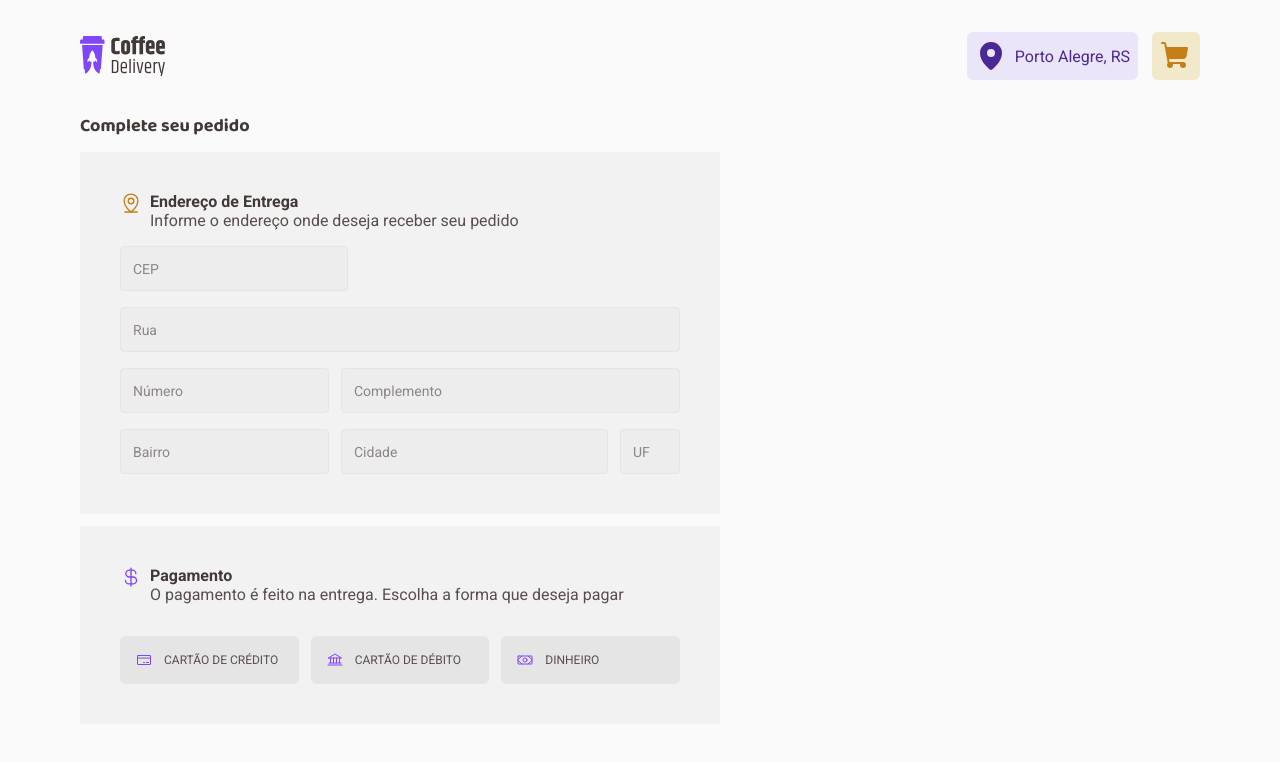
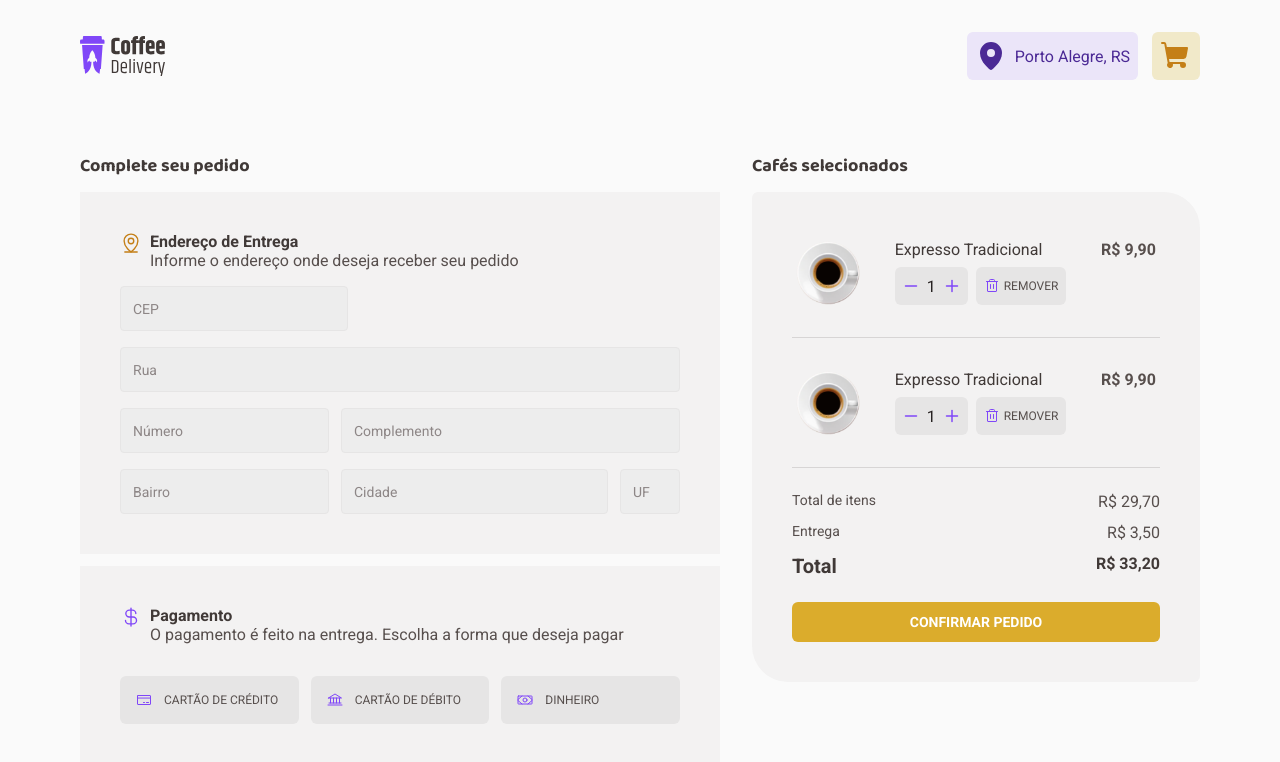
Before and after one commit to johnnycfg/coffee-delivery, a React (Vite) app: page /checkout in a window 1280 px wide. Shown: the top 762 px of the page. Built offline with nearby package versions, Linux system fonts and the light colour scheme.

Commit message:
checkout page finished

```diff
--- a/src/pages/Checkout/index.tsx
+++ b/src/pages/Checkout/index.tsx
@@ -4,19 +4,31 @@ import {
   CurrencyDollar,
   MapPinLine,
   Money,
+  Trash,
 } from 'phosphor-react'
+import { QuantitySelector } from '../../components/QuantitySelector'
 import {
   AddressSection,
+  CheckoutForm,
   CompleteOrderSection,
+  ConfirmOrderButton,
+  Divider,
   Input,
+  OrderItem,
+  OrderItemActions,
+  OrderList,
+  OrderSummary,
+  OrderSummarySection,
   PaymentSection,
   RadioGroupContainer,
+  RemoveItemButton,
+  SelectedCoffeeSection,
 } from './styles'
 
 export function Checkout() {
   return (
     <main>
-      <form>
+      <CheckoutForm>
         <CompleteOrderSection>
           <h1>Complete seu pedido</h1>
 
@@ -85,7 +97,71 @@ export function Checkout() {
             </RadioGroupContainer>
           </PaymentSection>
         </CompleteOrderSection>
-      </form>
+
+        <SelectedCoffeeSection>
+          <h1>Cafés selecionados</h1>
+
+          <OrderSummarySection>
+            <OrderList>
+              <OrderItem>
+                <img
+                  src="./src/assets/expresso.png"
+                  alt="xicara de café de café expresso tradicional"
+                />
+                <div>
+                  <h2>Expresso Tradicional</h2>
+                  <OrderItemActions>
+                    <QuantitySelector />
+                    <RemoveItemButton type="button">
+                      <Trash /> REMOVER
+                    </RemoveItemButton>
+                  </OrderItemActions>
+                </div>
+                <span>R$ 9,90</span>
+              </OrderItem>
+
+              <Divider />
+
+              <OrderItem>
+                <img
+                  src="./src/assets/expresso.png"
+                  alt="xicara de café de café expresso tradicional"
+                />
+                <div>
+                  <h2>Expresso Tradicional</h2>
+                  <OrderItemActions>
+                    <QuantitySelector />
+                    <RemoveItemButton type="button">
+                      <Trash /> REMOVER
+                    </RemoveItemButton>
+                  </OrderItemActions>
+                </div>
+
+                <span>R$ 9,90</span>
+              </OrderItem>
+              <Divider />
+              <OrderSummary>
+                <div>
+                  <span>Total de itens</span>
+                  <span>R$ 29,70</span>
+                </div>
+                <div>
+                  <span>Entrega</span>
+                  <span>R$ 3,50</span>
+                </div>
+                <div>
+                  <span>Total</span>
+                  <span>R$ 33,20</span>
+                </div>
+              </OrderSummary>
+            </OrderList>
+
+            <ConfirmOrderButton type="submit">
+              CONFIRMAR PEDIDO
+            </ConfirmOrderButton>
+          </OrderSummarySection>
+        </SelectedCoffeeSection>
+      </CheckoutForm>
     </main>
   )
 }
--- a/src/pages/Checkout/styles.ts
+++ b/src/pages/Checkout/styles.ts
@@ -1,4 +1,11 @@
 import styled from 'styled-components'
+
+export const CheckoutForm = styled.form`
+  display: flex;
+  gap: 2rem;
+
+  margin: 2.5rem 0;
+`
 
 export const CompleteOrderSection = styled.div`
   display: flex;
@@ -105,11 +112,21 @@ export const RadioGroupContainer = styled.div`
   gap: 0.75rem;
 
   input[type='radio'] {
-    display: none;
+    position: absolute;
+    opacity: 0;
+    width: 0;
+    height: 0;
   }
 
   input[type='radio']:checked + label {
-    border: 1px solid ${(props) => props.theme.purple};
+    outline: 0;
+    box-shadow: 0 0 0 2px ${(props) => props.theme.purple};
+    background: ${(props) => props.theme['purple-light']};
+  }
+
+  input[type='radio']:focus + label {
+    outline: 0;
+    box-shadow: 0 0 0 2px ${(props) => props.theme.purple};
     background: ${(props) => props.theme['purple-light']};
   }
 
@@ -143,3 +160,151 @@ export const RadioGroupContainer = styled.div`
     }
   }
 `
+
+export const SelectedCoffeeSection = styled.div`
+  display: flex;
+  flex-direction: column;
+  gap: 0.75rem;
+  max-width: 448px;
+  width: 100%;
+
+  h1 {
+    font-size: 1.125rem;
+    font-family: 'Baloo 2', sans-serif;
+    color: ${(props) => props.theme['base-subtitle']};
+    font-weight: 700;
+  }
+`
+
+export const OrderSummarySection = styled.section`
+  display: flex;
+  flex-direction: column;
+  gap: 1.5rem;
+
+  padding: 2.5rem;
+  background: ${(props) => props.theme['base-card']};
+  border-top-left-radius: 6px;
+  border-top-right-radius: 36px;
+  border-bottom-left-radius: 36px;
+  border-bottom-right-radius: 6px;
+`
+
+export const OrderList = styled.div`
+  display: flex;
+  flex-direction: column;
+  gap: 1.5rem;
+`
+
+export const OrderItem = styled.div`
+  display: flex;
+  justify-content: space-between;
+  gap: 1.25rem;
+
+  padding: 0.5rem 0.25rem;
+
+  img {
+    width: 4rem;
+    object-fit: contain;
+  }
+
+  & > div {
+    display: flex;
+    flex-direction: column;
+    gap: 0.5rem;
+
+    h2 {
+      font-size: 1rem;
+      font-weight: 400;
+      color: ${(props) => props.theme['base-subtitle']};
+    }
+  }
+
+  span {
+    font-size: 1rem;
+    font-weight: 700;
+    color: ${(props) => props.theme['base-text']};
+  }
+`
+
+export const OrderItemActions = styled.div`
+  display: flex;
+  gap: 0.5rem;
+`
+
+export const RemoveItemButton = styled.button`
+  display: flex;
+  align-items: center;
+  gap: 0.25rem;
+
+  background: ${(props) => props.theme['base-button']};
+  border-radius: 6px;
+  padding: 0.5rem;
+  border: 0;
+
+  font-size: 0.75rem;
+  color: ${(props) => props.theme['base-text']};
+  line-height: 1.2;
+
+  cursor: pointer;
+
+  transition: background 0.2s;
+
+  svg {
+    width: 1rem;
+    height: 1rem;
+    color: ${(props) => props.theme.purple};
+  }
+
+  &:hover {
+    background: ${(props) => props.theme['base-hover']};
+  }
+`
+
+export const OrderSummary = styled.div`
+  display: flex;
+  flex-direction: column;
+  gap: 0.75rem;
+
+  div {
+    display: flex;
+    justify-content: space-between;
+
+    font-size: 0.875rem;
+    color: ${(props) => props.theme['base-text']};
+
+    span {
+      &:last-of-type {
+        font-size: 1rem;
+      }
+    }
+
+    &:last-of-type {
+      font-size: 1.25rem;
+      font-weight: 700;
+      color: ${(props) => props.theme['base-subtitle']};
+    }
+  }
+`
+
+export const ConfirmOrderButton = styled.button`
+  border: 0;
+  border-radius: 6px;
+  padding: 0.75rem 0.5rem;
+  background: ${(props) => props.theme.yellow};
+  color: ${(props) => props.theme.white};
+  font-weight: 700;
+  font-size: 0.875rem;
+  cursor: pointer;
+
+  transition: background 0.2s;
+
+  &:hover {
+    background: ${(props) => props.theme['yellow-dark']};
+  }
+`
+
+export const Divider = styled.hr`
+  height: 1px;
+  background-color: ${(props) => props.theme['base-hover']};
+  border: 0;
+`
```
